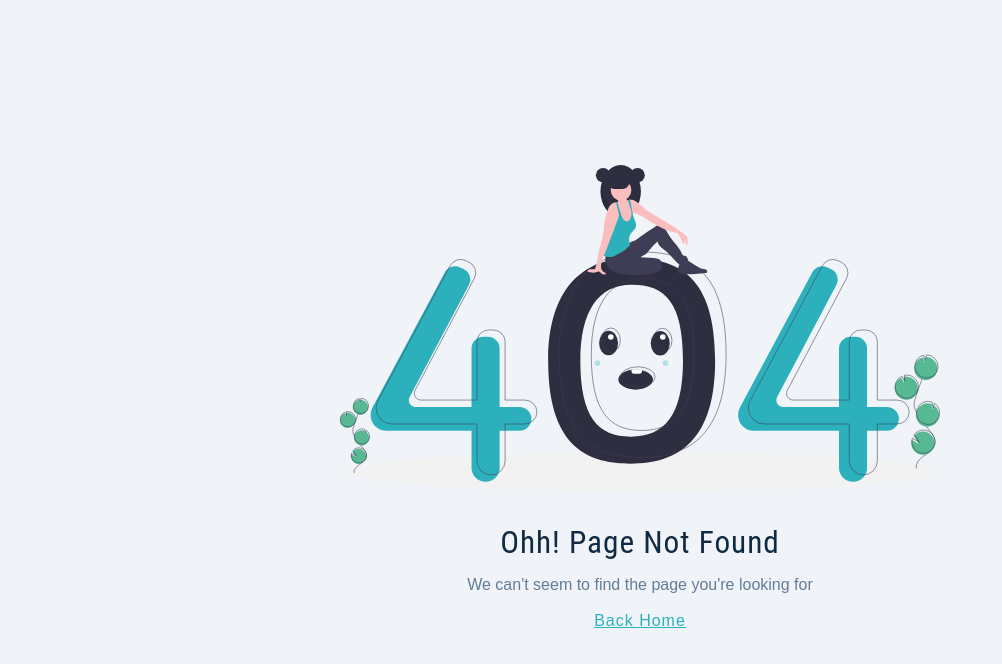
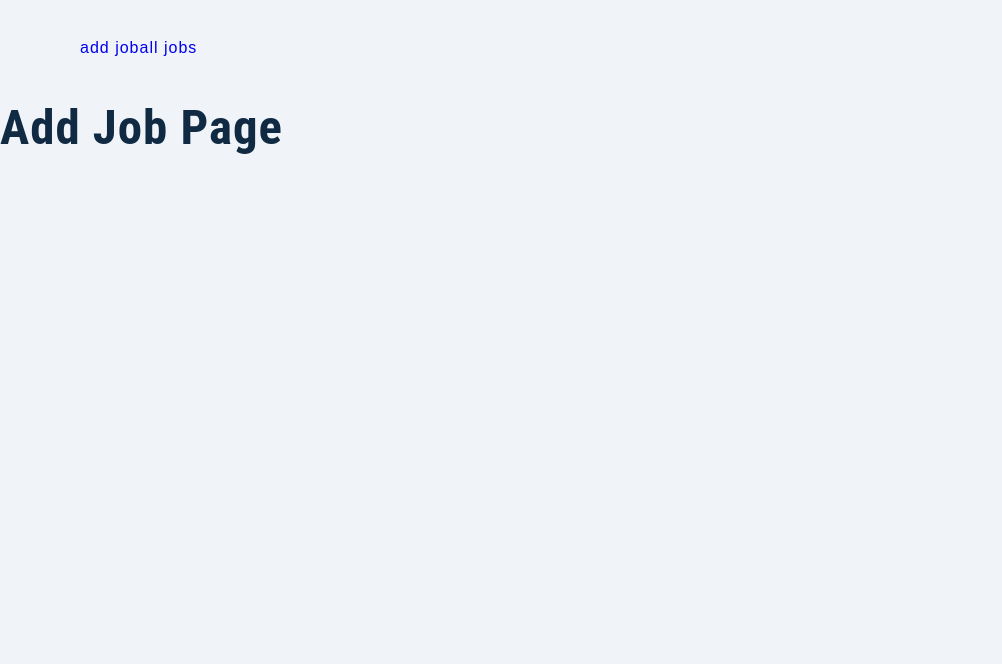
Before and after one commit to adhikarisushant/client-jobber, a React (Create React App) app: page /add-job in a window 1280 px wide. Before the commit this address had no page. Shown: the top 664 px of the page, without its empty margins (0-1002 px from the left). Built offline with nearby package versions, Linux system fonts and the light colour scheme; sample sign-in values are in the browser's storage.

Commit message:
nested pages and protected routes

```diff
--- a/src/App.js
+++ b/src/App.js
@@ -1,11 +1,21 @@
-import { Landing, Dashboard, Error, Register } from './pages/'
-import { BrowserRouter, Routes, Route, Link } from 'react-router-dom'
+import { Landing, Error, Register, ProtectedRoute } from './pages/'
+import { BrowserRouter, Routes, Route } from 'react-router-dom'
+import { AddJob, AllJobs, Stats, SharedLayout, Profile } from './pages/dashboard'
 
 function App() {
   return (
     <BrowserRouter>
         <Routes>
-          <Route path="/" element={<Dashboard />} />
+          <Route path="/" element={
+            <ProtectedRoute>
+                <SharedLayout />
+            </ProtectedRoute>
+          }>
+            <Route index element={<Stats />} />
+            <Route path='all-jobs' element={<AllJobs />} />
+            <Route path='add-job' element={<AddJob />} />
+            <Route path='profile' element={<Profile />} />
+          </Route>
           <Route path="/register" element={<Register />} />
           <Route path="/landing" element={<Landing />} />
           <Route path="*" element={<Error />} />
--- a/src/pages/Dashboard.js
+++ /dev/null
@@ -1,9 +0,0 @@
-const Dashboard = () => {
-    return (
-        <div>
-            <h1>Dashboard</h1>
-        </div>
-    )
-}
-
-export default Dashboard
--- /dev/null
+++ b/src/pages/ProtectedRoute.js
@@ -0,0 +1,12 @@
+import { useAppContext } from "../context/appContext"
+import { Navigate } from 'react-router-dom'
+
+const ProtectedRoute = ({children}) => {
+    const {user} = useAppContext()
+    if(!user) {
+        return <Navigate to='/landing' />
+    }
+    return children
+}
+
+export default ProtectedRoute
--- /dev/null
+++ b/src/pages/dashboard/AddJob.js
@@ -0,0 +1,9 @@
+const AddJob = () => {
+    return (
+        <h1>
+            Add Job Page
+        </h1>
+    )
+}
+
+export default AddJob
--- /dev/null
+++ b/src/pages/dashboard/AllJobs.js
@@ -0,0 +1,9 @@
+const AllJobs = () => {
+    return (
+        <h1>
+            All Jobs
+        </h1>
+    )
+}
+
+export default AllJobs
--- /dev/null
+++ b/src/pages/dashboard/Profile.js
@@ -0,0 +1,9 @@
+const Profile = () => {
+    return (
+        <h1>
+            Profile
+        </h1>
+    )
+}
+
+export default Profile
--- /dev/null
+++ b/src/pages/dashboard/SharedLayout.js
@@ -0,0 +1,16 @@
+import { Link, Outlet } from "react-router-dom"
+import Wrapper from "../../assets/wrappers/LandingPage"
+
+const SharedLayout = () => {
+    return (
+        <Wrapper>
+            <nav>
+                <Link to="add-job">add job</Link>
+                <Link to="all-jobs">all jobs</Link>
+            </nav>
+            <Outlet />
+        </Wrapper>
+    )
+}
+
+export default SharedLayout
--- /dev/null
+++ b/src/pages/dashboard/Stats.js
@@ -0,0 +1,9 @@
+const Stats = () => {
+    return (
+        <h1>
+            Stats
+        </h1>
+    )
+}
+
+export default Stats
--- /dev/null
+++ b/src/pages/dashboard/index.js
@@ -0,0 +1,10 @@
+import AddJob from "./AddJob";
+import AllJobs from "./AllJobs";
+import Profile from "./Profile";
+import SharedLayout from "./SharedLayout";
+import Stats from "./Stats";
+
+
+export {
+    AddJob, AllJobs, Stats, SharedLayout, Profile
+}
--- a/src/pages/index.js
+++ b/src/pages/index.js
@@ -1,6 +1,7 @@
 import Landing from "./Landing";
 import Error from "./Error";
 import Register from "./Register";
-import Dashboard from "./Dashboard";
+import ProtectedRoute from './ProtectedRoute';
 
-export { Landing, Error, Register, Dashboard }
+
+export { Landing, Error, Register, ProtectedRoute }
```
